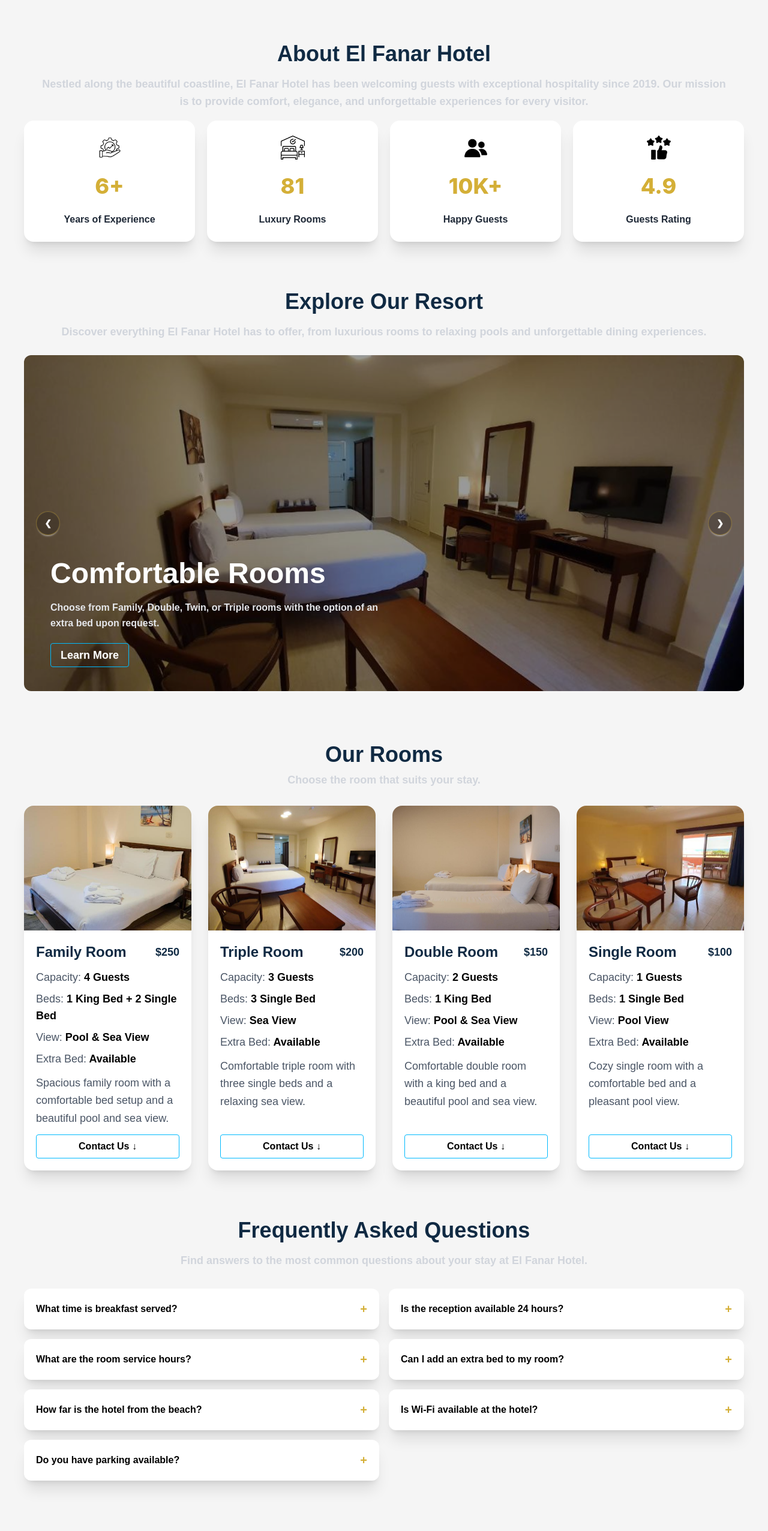
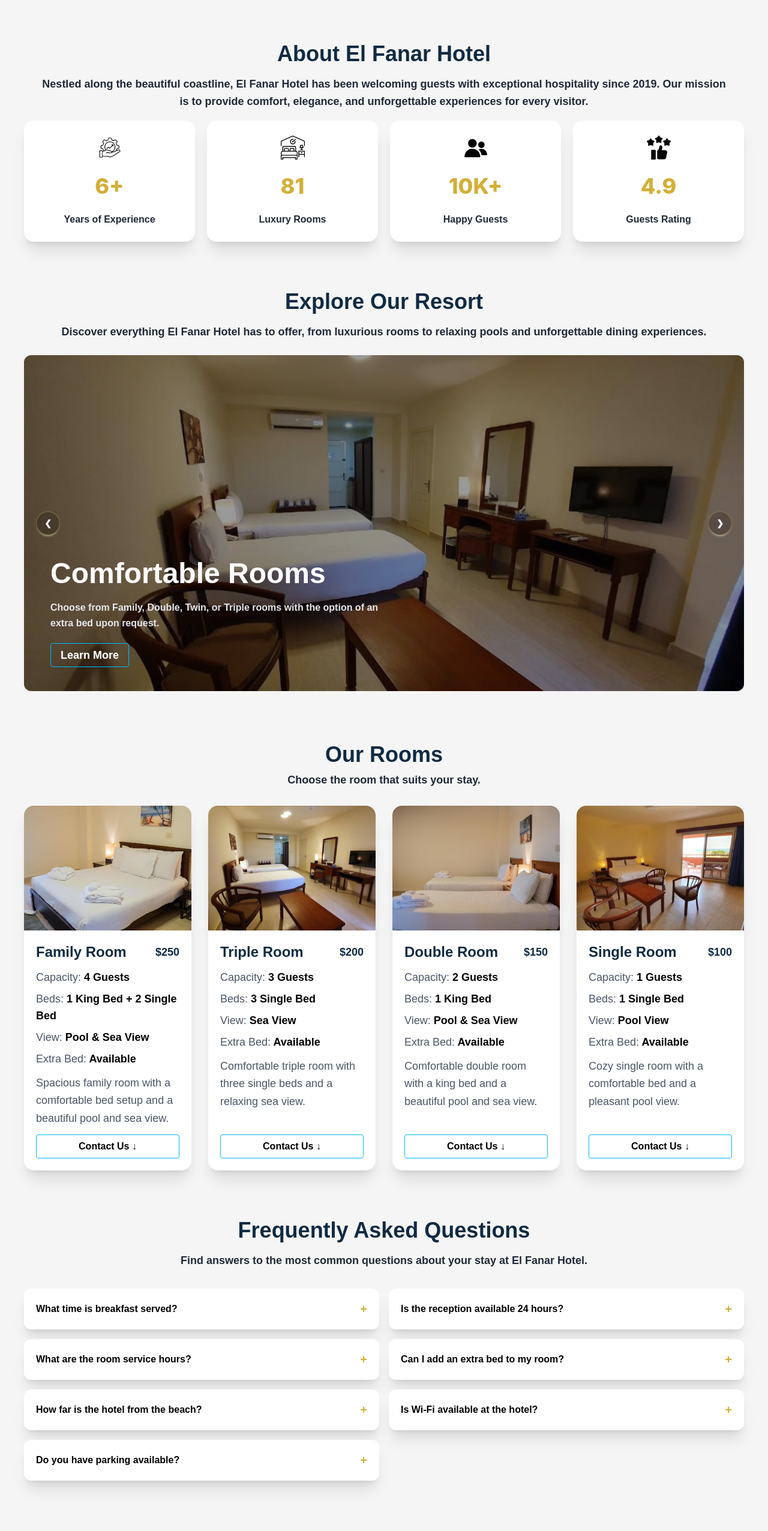
Before and after one commit to Eslam-Mohamed-1892/El-Fanar-Hotel, a React (Vite) app: page / in a window 1280 px wide. Shown: the part 802-3354 px from the top of the page at 60% size. Built offline with nearby package versions, Linux system fonts and the light colour scheme; a web font is replaced by a local one.

Commit message:
fix an error

```diff
--- a/src/components/user/About.jsx
+++ b/src/components/user/About.jsx
@@ -126,9 +126,10 @@ export default function About({ language, theme }) {
                         leading-relaxed
                         text-base md:text-lg
                         my-4
+                        ${isDark ? 'text-gray-300' : 'text-[#1F2937]'}
                             ${isArabic
-                            ? 'aref-font text-lg lg:text-xl text-[#1F2937]'
-                            : 'inter-font text-base text-gray-300'
+                            ? 'aref-font text-lg lg:text-xl'
+                            : 'inter-font text-base'
                         }
                     `}
                 >
--- a/src/components/user/Contact.jsx
+++ b/src/components/user/Contact.jsx
@@ -370,9 +370,10 @@ export default function Contact({ language, theme }) {
                         text-base md:text-lg
                         mb-6
                         my-4
+                        ${isDark ? 'text-gray-300' : 'text-[#1F2937]'}
                             ${isArabic
-                            ? 'aref-font text-lg lg:text-xl text-[#1F2937]'
-                            : 'inter-font text-base text-gray-300'
+                            ? 'aref-font text-lg lg:text-xl'
+                            : 'inter-font text-base'
                         }
                     `}
                 >
--- a/src/components/user/Explore.jsx
+++ b/src/components/user/Explore.jsx
@@ -178,10 +178,11 @@ export default function Explore({ language, theme }) {
                             leading-relaxed
                             text-base md:text-lg
                             mb-6 my-4
+                        ${isDark ? 'text-gray-300' : 'text-[#1F2937]'}
                             ${isArabic
-                            ? 'aref-font text-lg lg:text-xl text-[#1F2937]'
-                            : 'inter-font text-base text-gray-300'
-                        }
+                                ? 'aref-font text-lg lg:text-xl'
+                                : 'inter-font text-base'
+                            }
                         `}
                     >
                         {isArabic
--- a/src/components/user/FAQ.jsx
+++ b/src/components/user/FAQ.jsx
@@ -161,10 +161,11 @@ export default function FAQ({ language, theme }) {
                         text-base md:text-lg
                         mb-6
                         my-4
+                        ${isDark ? 'text-gray-300' : 'text-[#1F2937]'}
                             ${isArabic
-                            ? 'aref-font text-lg lg:text-xl text-[#1F2937]'
-                            : 'inter-font text-base text-gray-300'
-                        }
+                                ? 'aref-font text-lg lg:text-xl'
+                                : 'inter-font text-base'
+                            }
                     `}
                 >
                     {isArabic
--- a/src/components/user/Rooms.jsx
+++ b/src/components/user/Rooms.jsx
@@ -42,10 +42,11 @@ export default function Rooms({ language, theme }) {
                         font-semibold
                         leading-relaxed
                         text-base md:text-lg
+                        ${isDark ? 'text-gray-300' : 'text-[#1F2937]'}
                             ${isArabic
-                            ? 'aref-font text-lg lg:text-xl text-[#1F2937]'
-                            : 'inter-font text-base text-gray-300'
-                        }
+                                ? 'aref-font text-lg lg:text-xl'
+                                : 'inter-font text-base'
+                            }
                     `}
                 >
                     {
```
